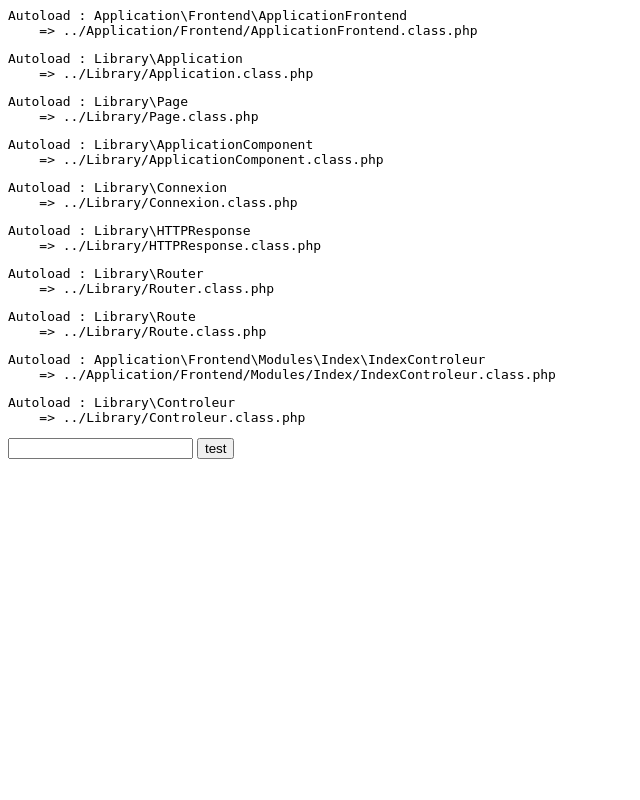
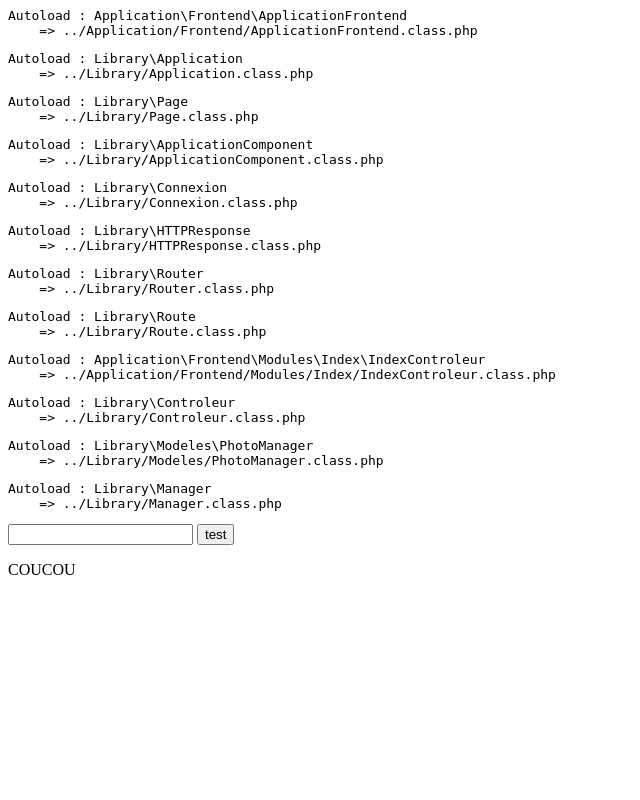
Before and after one commit to rubeus90/WonderPicture, a PHP site: page / in a window 1280 px wide. Shown: the whole page, without its empty margins (0-640 px from the left). Run offline with PHP 8.4, Linux system fonts and the light colour scheme; data that the repository does not hold is empty.

Commit message:
j'ai corrigé le applicationFrontend de thibault !!!!
Le controleur était pas lancé !!! ( oublie du $controlleur->run(); )

```diff
--- a/Application/Frontend/ApplicationFrontend.class.php
+++ b/Application/Frontend/ApplicationFrontend.class.php
@@ -18,6 +18,7 @@ class ApplicationFrontend extends \Library\Application{
 		// INSTANCIATION DU CONTROLEUR
 		$controleurPath = 'Application\\'.$this->_name.'\\Modules\\'.$route->getModule().'\\'.$route->getModule().'Controleur';
 		$controlleur = new $controleurPath($this, $route->getMatches());
+		$controlleur->run();
 
 		//Récupèration de la vue associé au controleur
 		$this->_page->setView('../Application/'.$this->_name.'/Modules/'.$route->getModule().'/view.php');
--- a/Application/Frontend/Modules/Index/IndexControleur.class.php
+++ b/Application/Frontend/Modules/Index/IndexControleur.class.php
@@ -8,7 +8,7 @@ class IndexControleur extends \Library\Controleur {
 	public function run(){
 
 		$managerPhoto = $this->getManagerof('Photo');
-		$this->_app->getPage()->setage('test','COUCOU');
+		$this->_app->getPage()->setvars('test','COUCOU');
 
 	}
 }
```
